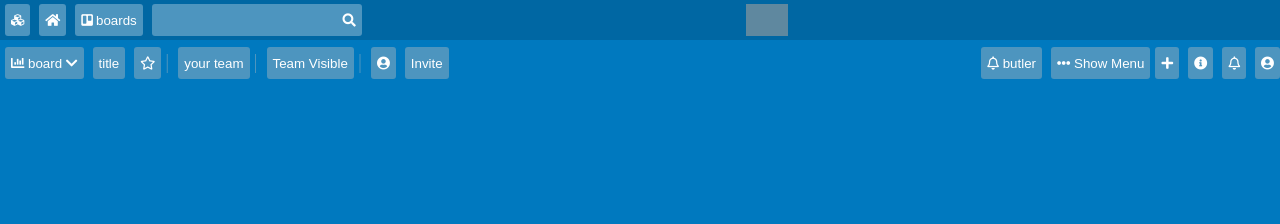
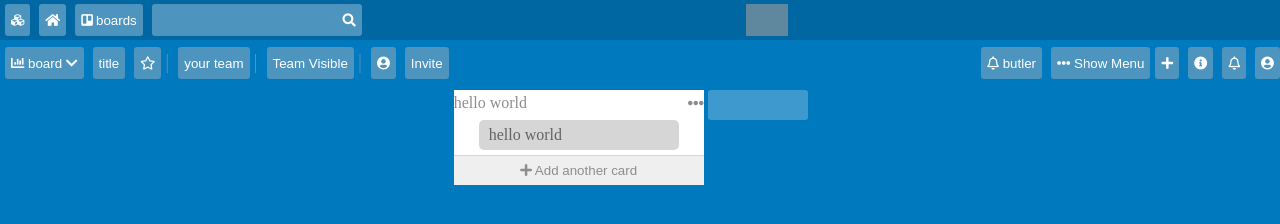
Before and after one commit to erfanveisi2/task-manager, a plain HTML site: page index.html in a window 1280 px wide. Drawn offline with Linux system fonts and the light colour scheme; grey boxes are pictures that could not be loaded.

Commit message:
last section designed

```diff
--- a/css/style.css
+++ b/css/style.css
@@ -77,3 +77,91 @@ header {
     display: inline-block;
     font-size: 20px;
 }
+
+.main-task {
+    display: contents;
+}
+
+.task {
+    width: 250px;
+    display: inline-grid;
+    background-color: white;
+    margin-left: 5px;
+    margin-top: 10px;
+}
+
+.title {
+    height: 30px;
+}
+
+.title-h3,
+.menuicon {
+    margin-top: 5px;
+    color: rgb(141, 141, 141);
+}
+
+.works {
+    margin: 0 auto;
+    width: 80%;
+    background-color: rgb(214, 214, 214);
+    height: 30px;
+    line-height: 30px;
+    border-radius: 5px;
+    margin-bottom: 5px;
+    color: rgb(99, 99, 99);
+}
+
+.works-note {
+    margin-left: 10px;
+}
+
+.add-work-btn,
+.add-work-inp {
+    height: 30px;
+    outline: none;
+    border: 0px;
+    border-top: 1px solid rgb(214, 214, 214);
+    color: rgb(141, 141, 141);
+}
+
+.add-work-btn:hover {
+    background-color: rgb(204, 204, 204);
+}
+
+.main-add-task {
+    display: inline-block;
+    height: 30px;
+}
+
+.add-task {
+    background-color: white;
+    height: 100%;
+    width: 100px;
+    border-radius: 3px;
+    border: 0px;
+    outline: none;
+    background-color: #3d99ce;
+}
+
+.add-task:hover {
+    background-color: #3d99ce;
+}
+
+.add-task-inp {
+    background-color: white;
+    height: 100%;
+    width: 100px;
+    border-radius: 3px;
+    border: 0px;
+    outline: none;
+    width: 200px;
+    background-color: white;
+}
+
+.hidden {
+    display: none;
+}
+
+.show {
+    display: block;
+}
--- a/index.html
+++ b/index.html
@@ -84,6 +84,29 @@
             </ul>
         </section>
     </section>
+    <section class="main-task">
+        <div class="task">
+            <div class="title">
+                <h3 class="title-h3 left">hello world</h3>
+                <i class="fas fa-ellipsis-h menuicon right"></i>
+            </div>
+            <div class="works">
+                <p class="works-note">hello world</p>
+            </div>
+            <button class="add-work-btn show">
+                <i class="fas fa-plus"></i> Add another card
+            </button>
+            <input class="add-work-inp hidden" type="text" name="" id="">
+        </div>
+    </section>
+    <section class="main-add-task">
+        <button class="add-task show"></button>
+        <input class="add-task-inp hidden" type="text" name="" id="">
+    </section>
+
+    <script src="js/helper.js"></script>
+    <script src="js/app.js"></script>
+    <script src="js/view.js"></script>
 </body>
 
 </html>
```
